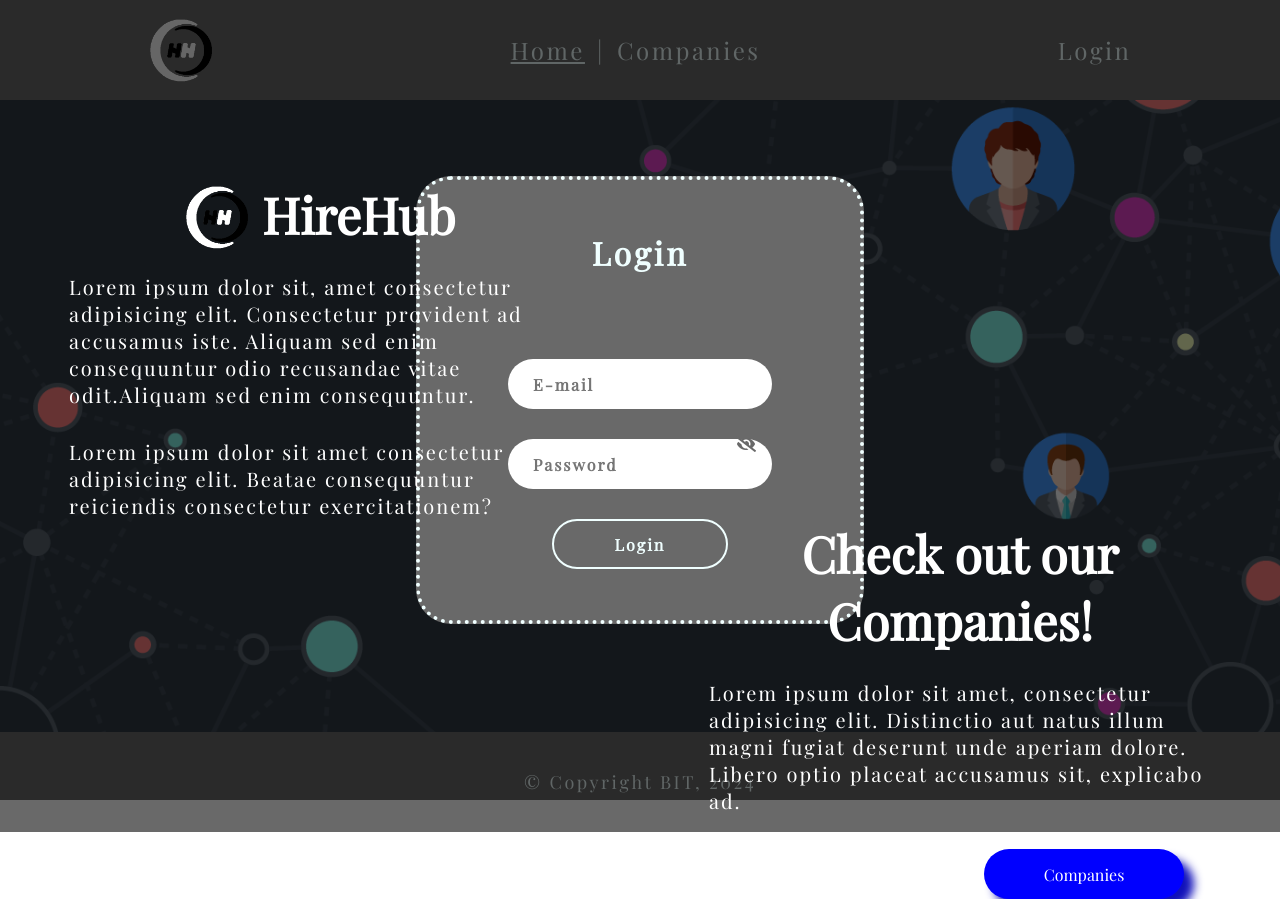
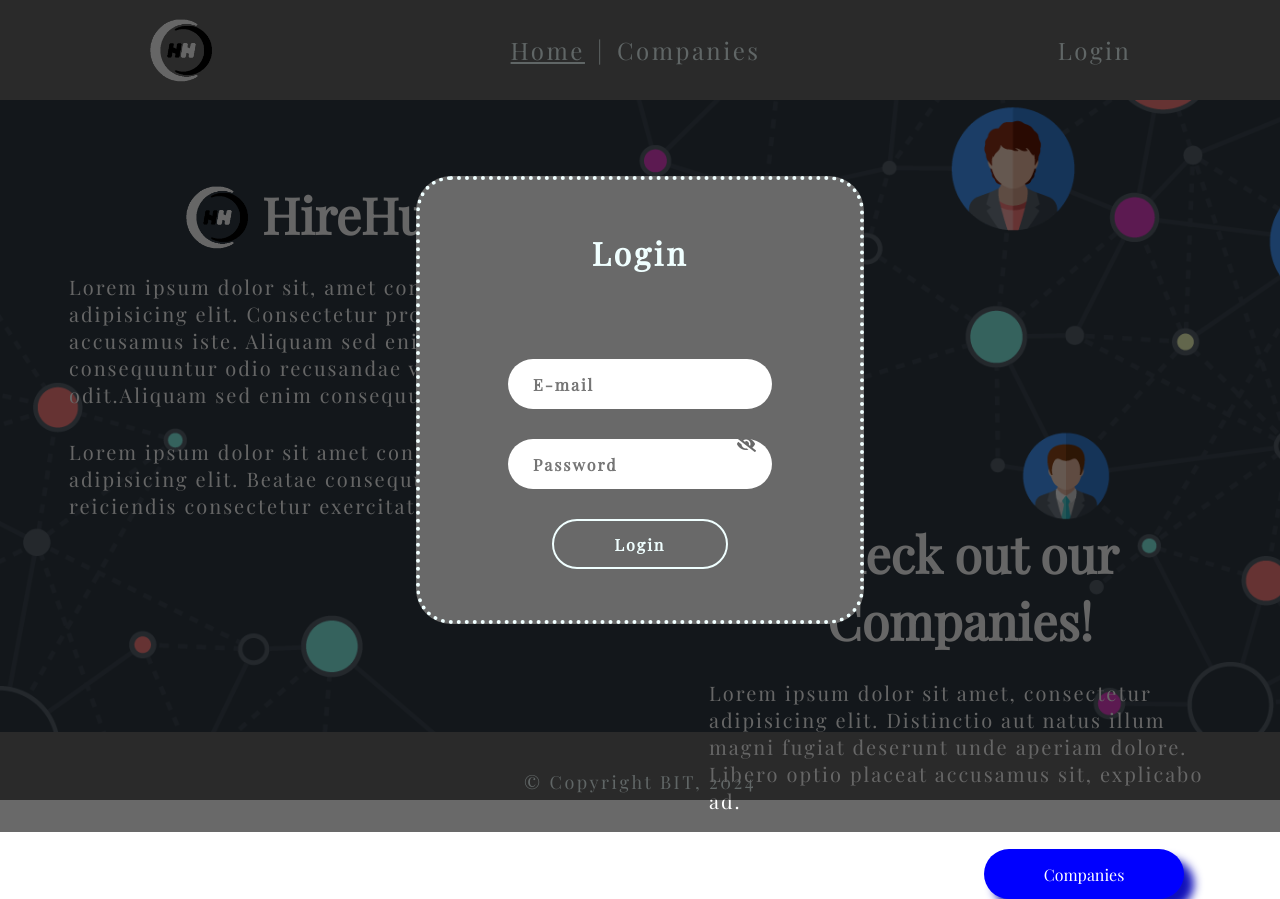
Before and after one commit to radovan05/hire-hub-web-app, a React (Create React App) app: page / in a window 1280 px wide. Built offline with nearby package versions, Linux system fonts and the light colour scheme.

Commit message:
login css update

```diff
--- a/src/modals/LogIn/LogIn.css
+++ b/src/modals/LogIn/LogIn.css
@@ -2,8 +2,11 @@
     -webkit-text-security: disc;
     text-security: disc;
 }
-
+*{
+    user-select: none;
+}
 .login-body{
+    z-index: 100;
     position: fixed;
     top:0;
     width: 100%;
```
